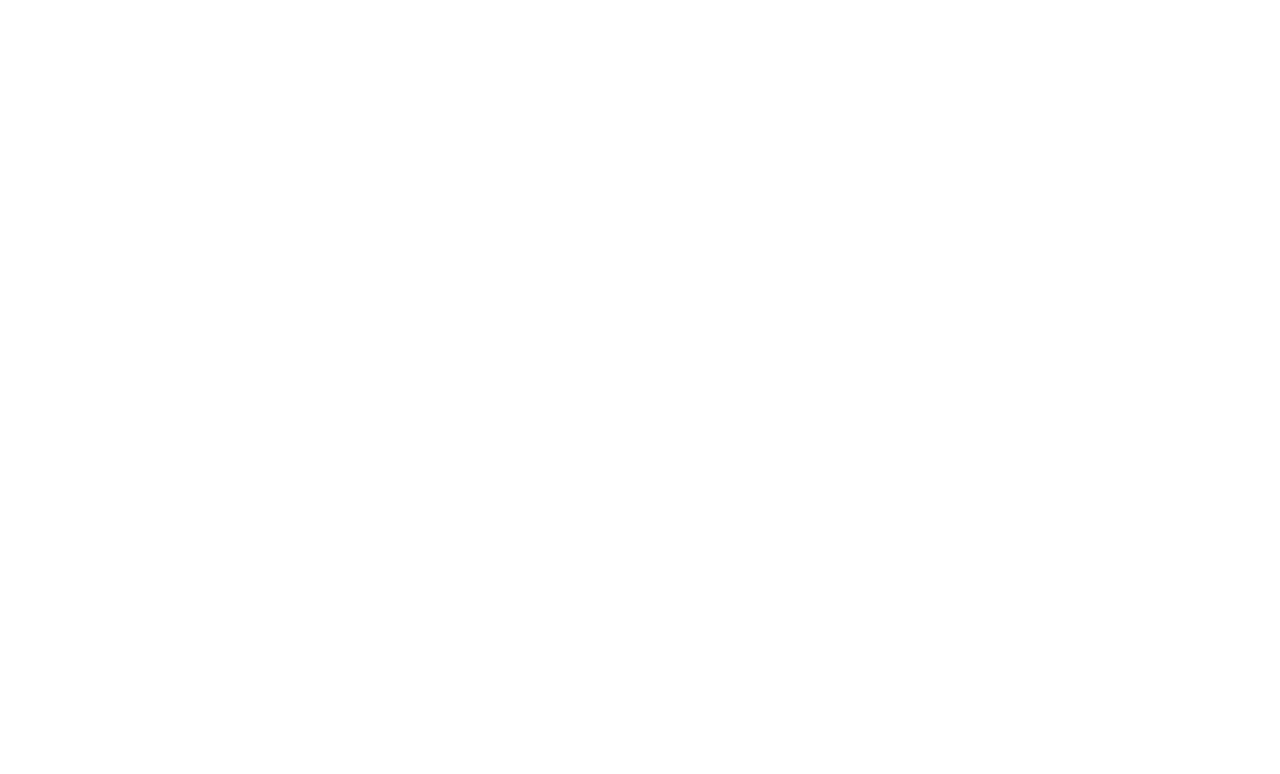
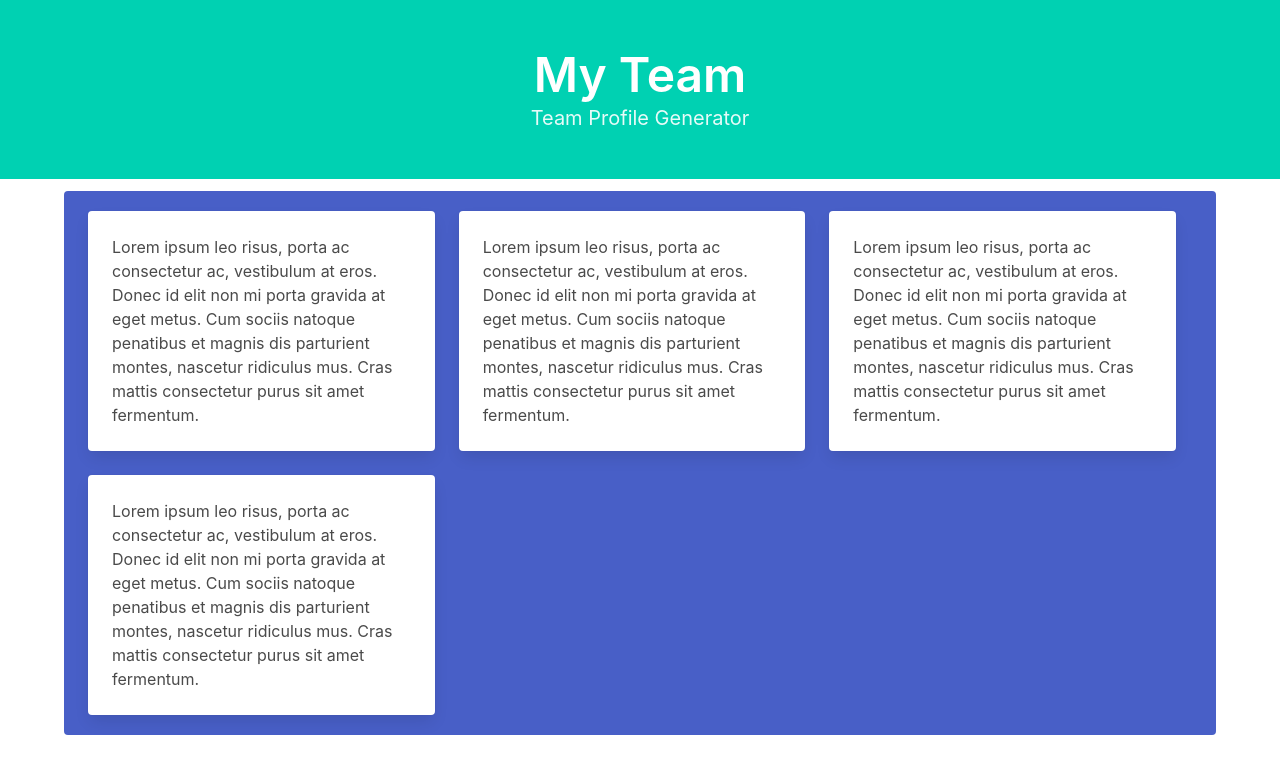
Before and after one commit to AF-cmdZ/team-profile-generator, a website: page templates/main.html in a window 1280 px wide. Drawn offline with nearby package versions, Linux system fonts and the light colour scheme.

Commit message:
build out main.html shell

```diff
--- a/templates/main.html
+++ b/templates/main.html
@@ -9,6 +9,58 @@
     <title>Team Generator</title>
 </head>
 <body>
+    <section class="hero is-primary mb-3">
+        <div class="hero-body has-text-centered">
+          <p class="title is-size-1">
+            My Team
+          </p>
+          <p class="subtitle">
+            Team Profile Generator
+          </p>
+        </div>
+      </section>
+      <div class="container is-widescreen">
+        <div class="notification is-link">
+            <div class="columns is-multiline">
+                <div class="column is-4">
+                    <div class="card">
+                        <div class="card-content">
+                        <div class="content">
+                            Lorem ipsum leo risus, porta ac consectetur ac, vestibulum at eros. Donec id elit non mi porta gravida at eget metus. Cum sociis natoque penatibus et magnis dis parturient montes, nascetur ridiculus mus. Cras mattis consectetur purus sit amet fermentum.
+                        </div>
+                        </div>
+                    </div>
+                </div>
+                <div class="column is-4">
+                    <div class="card">
+                        <div class="card-content">
+                        <div class="content">
+                            Lorem ipsum leo risus, porta ac consectetur ac, vestibulum at eros. Donec id elit non mi porta gravida at eget metus. Cum sociis natoque penatibus et magnis dis parturient montes, nascetur ridiculus mus. Cras mattis consectetur purus sit amet fermentum.
+                        </div>
+                        </div>
+                    </div>
+                </div>
+                <div class="column is-4">
+                    <div class="card">
+                        <div class="card-content">
+                        <div class="content">
+                            Lorem ipsum leo risus, porta ac consectetur ac, vestibulum at eros. Donec id elit non mi porta gravida at eget metus. Cum sociis natoque penatibus et magnis dis parturient montes, nascetur ridiculus mus. Cras mattis consectetur purus sit amet fermentum.
+                        </div>
+                        </div>
+                    </div>
+                </div>
+                <div class="column is-4">
+                    <div class="card">
+                        <div class="card-content">
+                        <div class="content">
+                            Lorem ipsum leo risus, porta ac consectetur ac, vestibulum at eros. Donec id elit non mi porta gravida at eget metus. Cum sociis natoque penatibus et magnis dis parturient montes, nascetur ridiculus mus. Cras mattis consectetur purus sit amet fermentum.
+                        </div>
+                        </div>
+                    </div>
+                </div>
+              </div>
+        </div>
+      </div>
 
 </body>
 </html>
```
